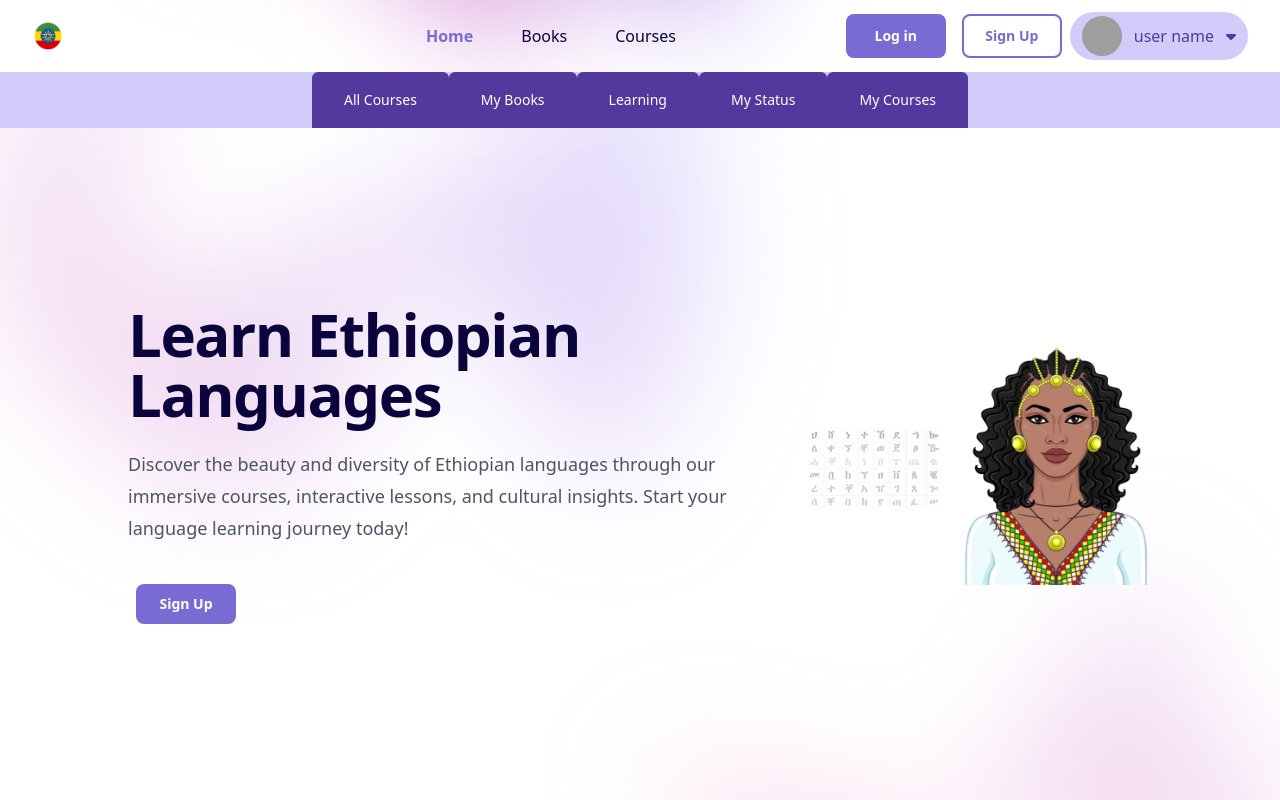
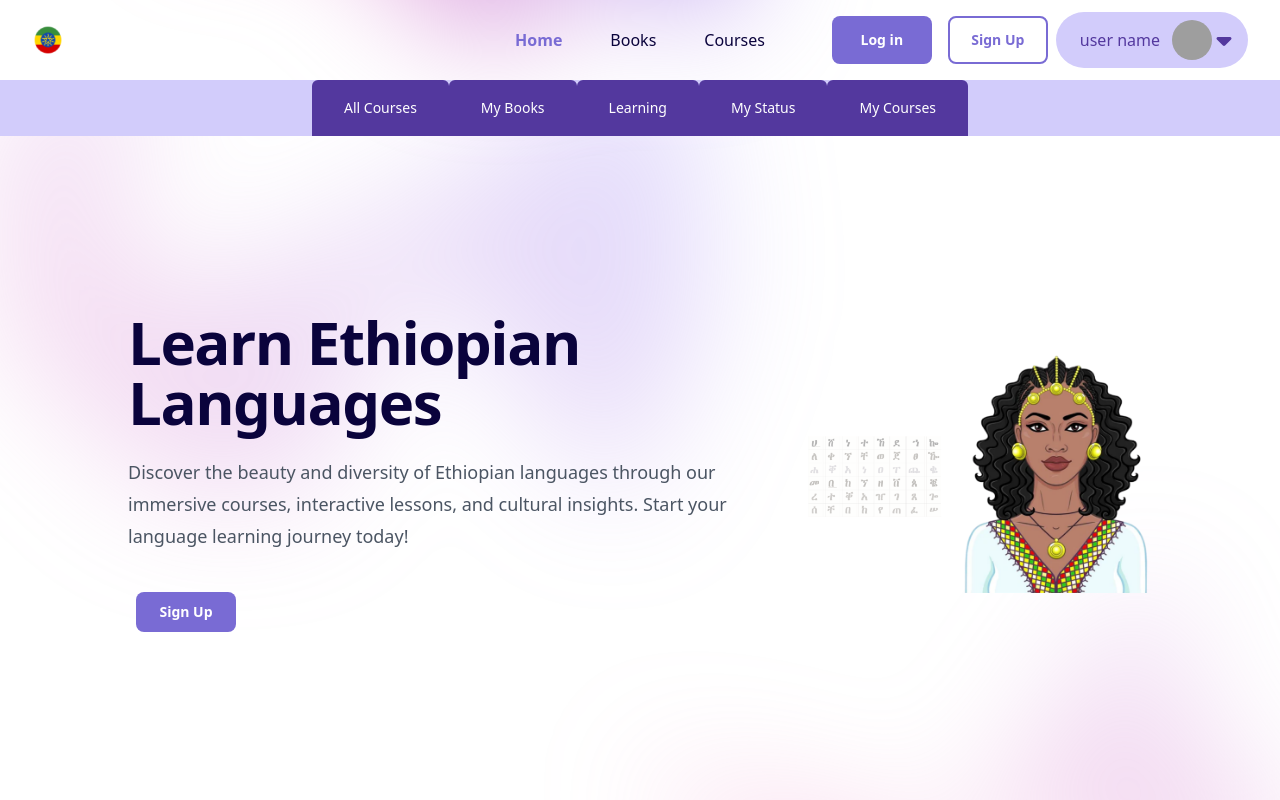
Before and after one commit to nati589/elearning, a React (Create React App) app in the folder client/: page / in a window 1280 px wide. Shown: the top 800 px of the page. Built offline with nearby package versions, Linux system fonts and the light colour scheme; grey boxes are pictures that could not be loaded.

Commit message:
Update Header.jsx

```diff
--- a/client/src/components/Header.jsx
+++ b/client/src/components/Header.jsx
@@ -40,7 +40,7 @@ function Header() {
     setAvatarState(!avatarState)
   }
 
-  const avatarMenu = avatarState? 'z-10 absolute right-8 top-16 bg-white divide-y divide-gray-100 rounded-lg shadow w-44 dark:bg-gray-700':'hidden';
+  const avatarMenu = avatarState? 'z-10 absolute right-10 top-[72px] bg-white divide-y divide-gray-100 rounded-lg shadow w-44 dark:bg-gray-700':'hidden';
 
   const [mobileMenuOpen, setMobileMenuOpen] = useState(false);
   const [signinModal, setSigninModal] = useState(false);
@@ -81,7 +81,7 @@ function Header() {
         <SignupModal toggle={toggleSignup} toggleSignin={toggleSignin} />
       )}
 
-      <header className="sticky righ flex flex-col flex-nowrap inset-x-0 top-0 z-30 bg-white">
+      <header className="sticky righ top flex flex-col flex-nowrap inset-x-0 top-0 z-30 bg-white">
         <div>
          <div
           className="absolute inset-x-0 -top-40 -z-10 transform-gpu overflow-hidden blur-3xl sm:-top-80"
@@ -124,19 +124,17 @@ function Header() {
             ))}
           </div>
 
-          <div className="hidden lg:flex lg:flex-1 lg:justify-end">
-            <div onClick={toggleSignin} className="button-component">Log in </div>
-            <div onClick={toggleSignup} className="button-component-stroke">Sign Up</div>
+          <div className="hidden lg:flex lg:flex-1 lg:items-center lg:justify-end">
+            <div onClick={toggleSignin} className="button-component h-12">Log in </div>
+            <div onClick={toggleSignup} className="button-component-stroke h-12">Sign Up</div>
 
               {/* profile avatar */}
-
-          </div>
-           <button onClick={openAvatar} id="dropdownDefaultButton" className="text-white bg-light-purple h-12 px-3 font-medium  rounded-[32px] text-center flex flex-row flex-nowrap items-center justify-center" type="button">
-              <Link to='/profile'>
-                 <img className="relative inline-block h-10 w-10 rounded-[50%] object-cover object-center" alt="avatar placeholder" src={userProfileImg}></img>
-              </Link>
-               <span className="mx-3 font-sans text-dark-purple">user name</span>
-              <FontAwesomeIcon icon={faCaretDown} className="text-dark-purple"/>
+              <button id="dropdownDefaultButton" className="text-white cursor-default bg-light-purple h-14 px-3 font-medium  rounded-[32px] text-center flex flex-row flex-nowrap items-center justify-center" type="button">
+                  <span className="mx-3 font-sans text-dark-purple">user name</span>
+                  <Link to='/profile'>
+                    <img className=" cursor-pointer relative inline-block h-10 w-10 rounded-[50%] object-cover object-center" alt="avatar placeholder" src={userProfileImg}></img>
+                  </Link>
+              <FontAwesomeIcon onClick={openAvatar} icon={faCaretDown} className="text-dark-purple hover:text-writing-dark cursor-pointer w-6 h-6"/>
             </button>
             <div id="dropdown" className={avatarMenu}>
                 <ul className="py-2 text-sm text-writing-dark bg-light-purple" aria-labelledby="dropdownDefaultButton">
@@ -151,6 +149,8 @@ function Header() {
 
                 </ul>
             </div>
+          </div>
+
         </nav>
 
         <Dialog as="div" className="lg:hidden" open={mobileMenuOpen} onClose={setMobileMenuOpen}>
```
